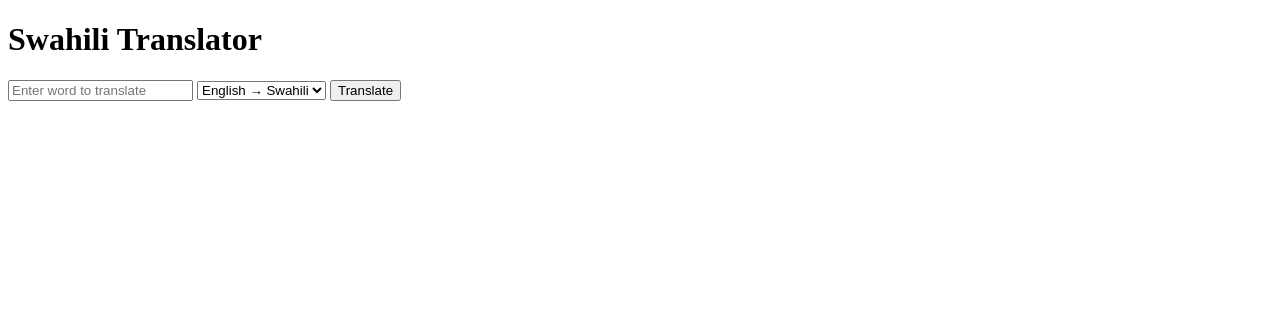
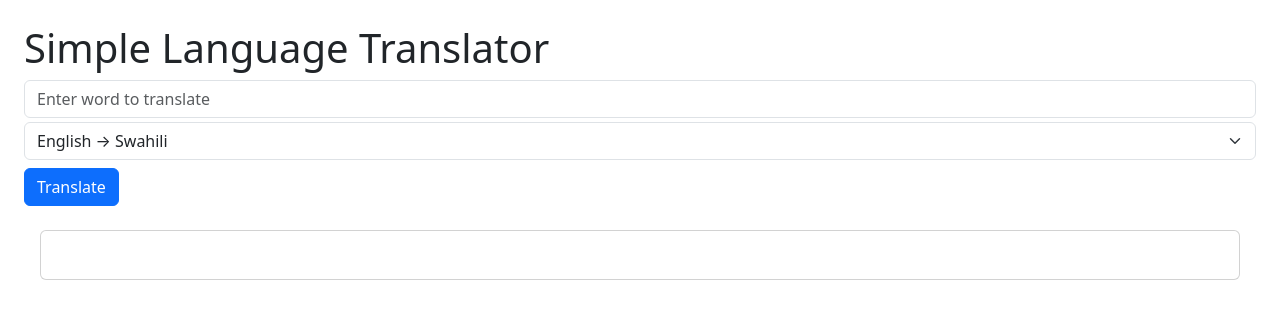
Before and after one commit to f18charles/simple-language-translator, a Django app: page / in a window 1280 px wide. Shown: the top 319 px of the page. Run offline with Django 5.2, Linux system fonts and the light colour scheme.

Commit message:
style: added bootstrap through cdn to add some style to the template

```diff
--- a/app/templates/index.html
+++ b/app/templates/index.html
@@ -3,22 +3,27 @@
 <head>
     <meta charset="UTF-8">
     <title>Translator</title>
-
+    <link href="https://cdn.jsdelivr.net/npm/bootstrap@5.3.8/dist/css/bootstrap.min.css" rel="stylesheet" integrity="sha384-sRIl4kxILFvY47J16cr9ZwB07vP4J8+LH7qKQnuqkuIAvNWLzeN8tE5YBujZqJLB" crossorigin="anonymous">
+    <script src="https://cdn.jsdelivr.net/npm/bootstrap@5.3.8/dist/js/bootstrap.bundle.min.js" integrity="sha384-FKyoEForCGlyvwx9Hj09JcYn3nv7wiPVlz7YYwJrWVcXK/BmnVDxM+D2scQbITxI" crossorigin="anonymous"></script>
 </head>
 <body>
-    <h1>Swahili Translator</h1>
+    <div class="p-3 m-2">
+        <h1>Simple Language Translator</h1>
 
-    <form id="translator-form" method="post">
-        {% csrf_token %}
-        <input type="text" id="word-input" placeholder="Enter word to translate" />
-        <select id="language">
-            <option value="sw">English → Swahili</option>
-            <option value="en">Swahili → English</option>
-        </select>
-        <input type="submit" value="Translate">
-    </form>
+        <form id="translator-form" class="form" method="post">
+            {% csrf_token %}
+            <input type="text" class="form-control mb-1" id="word-input" placeholder="Enter word to translate" />
+            <select id="language" class="form-select mb-2">
+                <option value="sw">English → Swahili</option>
+                <option value="en">Swahili → English</option>
+            </select>
+            <input type="submit" value="Translate" class="btn btn-primary mb-4">
+        </form>
+        <div class="card mx-3 p-2">
+            <div id="result" class="card-body"></div>
+        </div>
 
-    <div id="result"></div>
+    </div>
 
     <script>
         const form = document.getElementById('translator-form');
@@ -50,7 +55,7 @@
             const data = await response.json();
 
             if (data.translatedText) {
-            resultDiv.textContent = `Translation: ${data.translatedText}`;
+            resultDiv.textContent = `${data.translatedText}`;
             } else {
             resultDiv.textContent = word
             }
```
